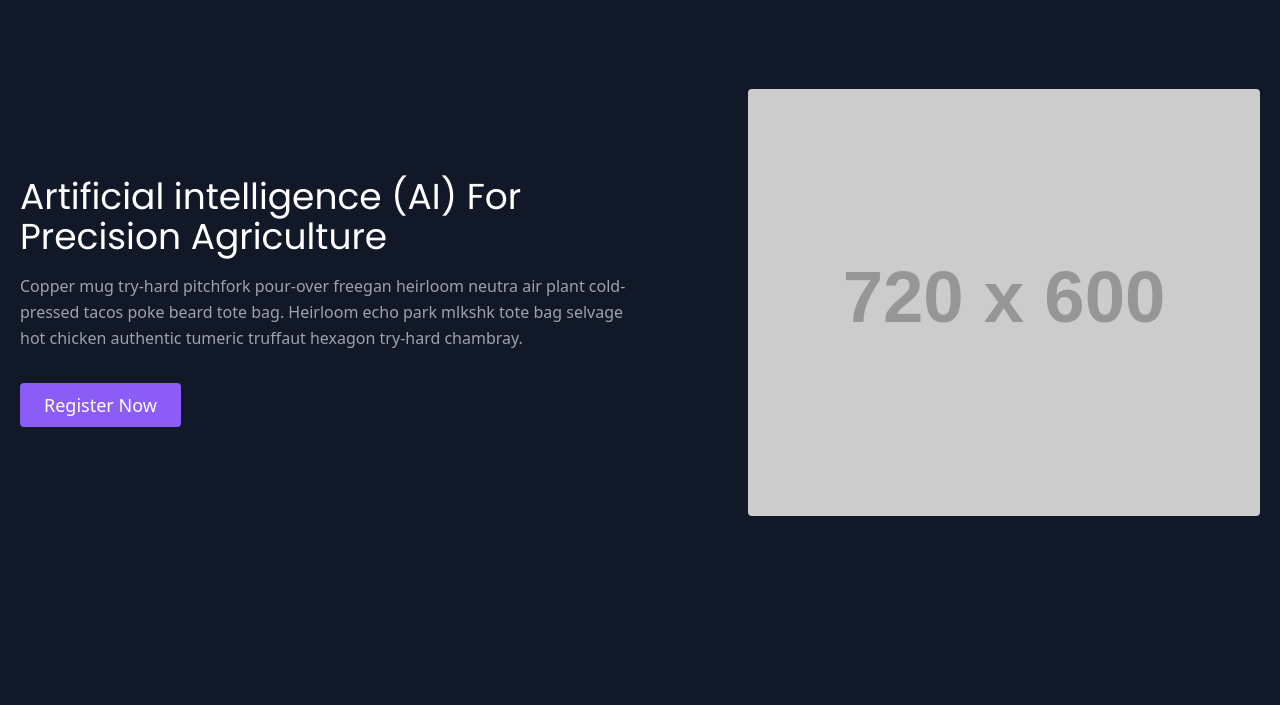
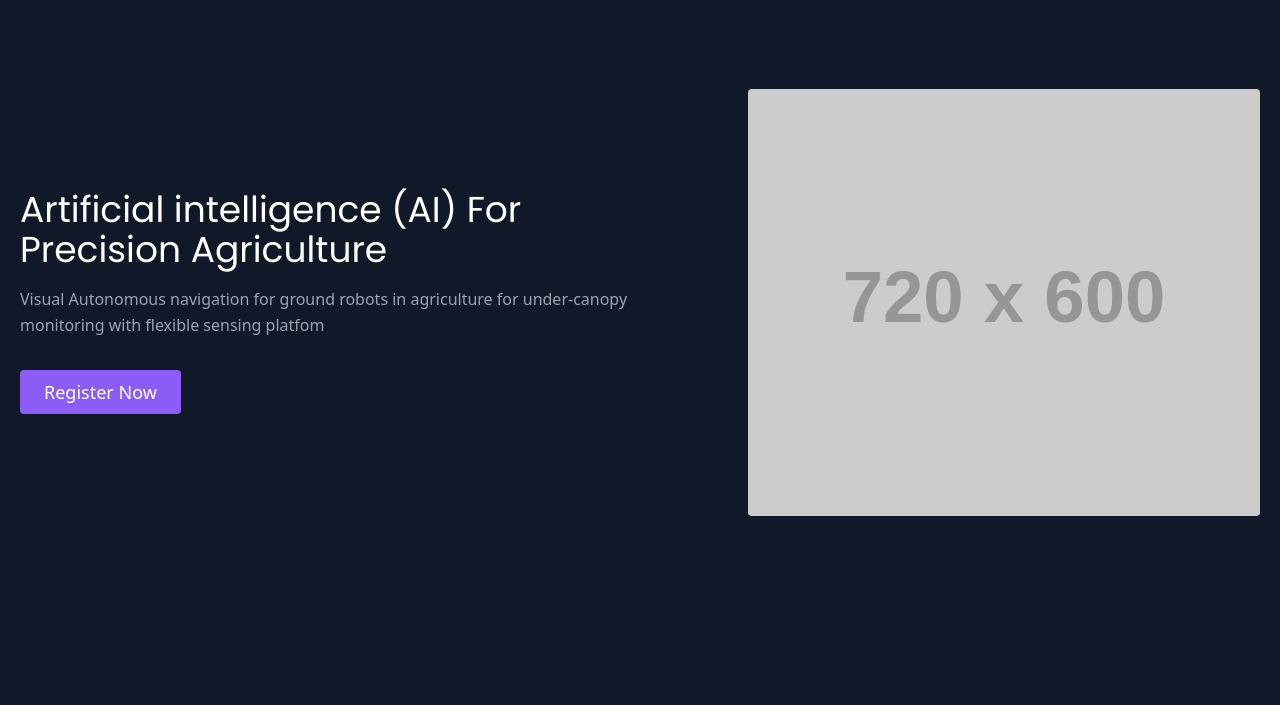
Before and after one commit to Kiruthik-coder/Website-for-Agrithon-Hck.github.io, a plain HTML site: page index.html in a window 1280 px wide. Shown: the part 87-792 px from the top of the page. Drawn offline with nearby package versions, Linux system fonts and the light colour scheme; placeholder pictures from the web are drawn by us.

Commit message:
Update index.html

```diff
--- a/index.html
+++ b/index.html
@@ -50,7 +50,8 @@
             <h1 class="title-font sm:text-4xl text-3xl mb-4 font-poppins text-white">Artificial intelligence (AI) For
               <br class="hidden lg:inline-block">Precision Agriculture
             </h1>
-            <p class="mb-8 leading-relaxed font-poppins">Copper mug try-hard pitchfork pour-over freegan heirloom neutra air plant cold-pressed tacos poke beard tote bag. Heirloom echo park mlkshk tote bag selvage hot chicken authentic tumeric truffaut hexagon try-hard chambray.</p>
+            <p class="mb-8 leading-relaxed font-poppins">Visual Autonomous navigation for ground robots in agriculture for under-canopy
+              monitoring with flexible sensing platfom</p>
             <div class="flex justify-center">
               <button class="inline-flex text-white bg-purple-500 border-0 py-2 px-6 focus:outline-none hover:bg-purple-600 rounded text-lg">Register Now</button>
 
```
